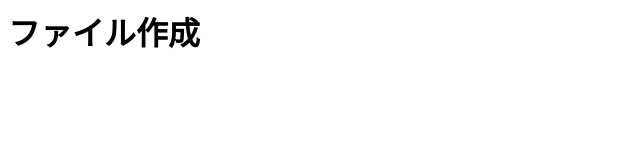
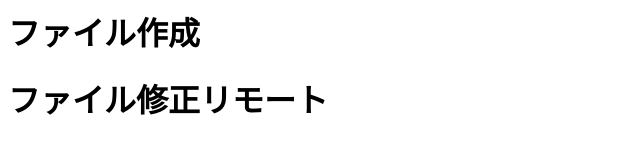
Before and after one commit to d7706/d_test, a plain HTML site: page index.html in a window 1280 px wide. Shown: the whole page, without its empty margins (0-640 px from the left). Drawn offline with Linux system fonts and the light colour scheme.

Commit message:
Update index.html

```diff
--- a/index.html
+++ b/index.html
@@ -1 +1,2 @@
 <h1>ファイル作成</h1>
+<h1>ファイル修正リモート</h1>
```
